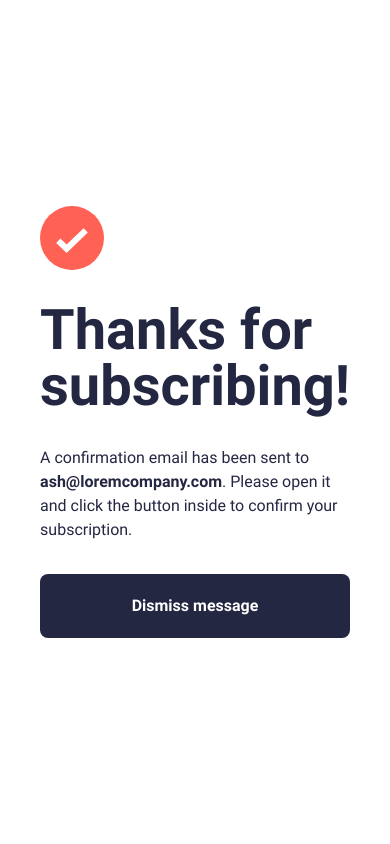
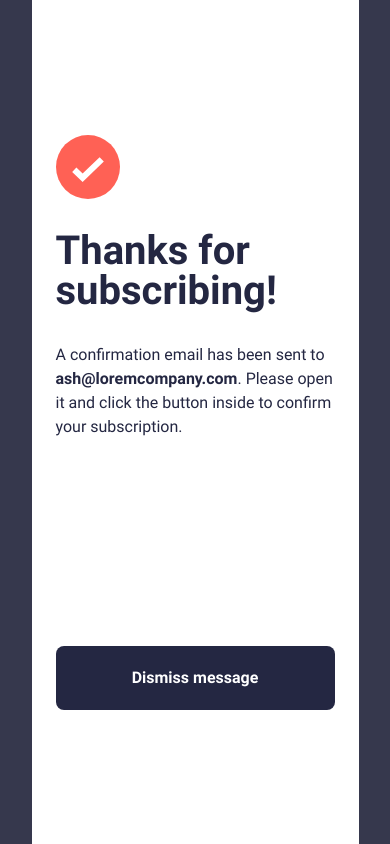
Before and after one commit to Maz-hub/newsletter-signup, a React (Vite) app: page / in a window 390 px wide. Built offline with nearby package versions, Linux system fonts and the light colour scheme.

Commit message:
SuccessCard styles for  mobile version

```diff
--- a/src/components/SuccessCard.jsx
+++ b/src/components/SuccessCard.jsx
@@ -11,7 +11,7 @@ const SuccessCard = () => {
             className="w-16 h-16 shrink-0"
           />
 
-          <h1 className="text-preset-1-success my-8">
+          <h1 className="text-preset-1 md:text-preset-1-success my-8">
             Thanks for subscribing!
           </h1>
 
--- a/src/index.css
+++ b/src/index.css
@@ -115,7 +115,7 @@ body {
 
     .text-preset-1 {
 
-        @apply text-[length:var(--text-preset-1-mobile)] leading-[--leading-preset-1-mobile] tracking-[--tracking-preset-1-mobile] [font-weight:var(--font-weight-preset-1-mobile)] text-left text-[color:var(--color-blue-800)];
+        @apply text-[length:var(--text-preset-1-mobile)] leading-[1] tracking-[--tracking-preset-1-mobile] [font-weight:var(--font-weight-preset-1-mobile)] text-left text-[color:var(--color-blue-800)];
 
         @apply @3xl/Card:text-[length:var(--text-preset-1)] @3xl/Card:leading-[--leading-preset-1] @3xl/Card:tracking-[--tracking-preset-1] @3xl/Card:[font-weight:var(--font-weight-preset-1)];
     }
@@ -171,6 +171,19 @@ body {
         .wrapper-mobile {
             @apply bg-white;
         }
+
+        .card-success {
+            @apply h-[623px] w-full max-w-[327px] p-6 flex flex-col justify-between;
+        }
+
+        .card-success>div {
+            @apply flex flex-col flex-1;
+        }
+
+        .button {
+            @apply mt-auto w-full;
+        }
+
     }
 
 
```
